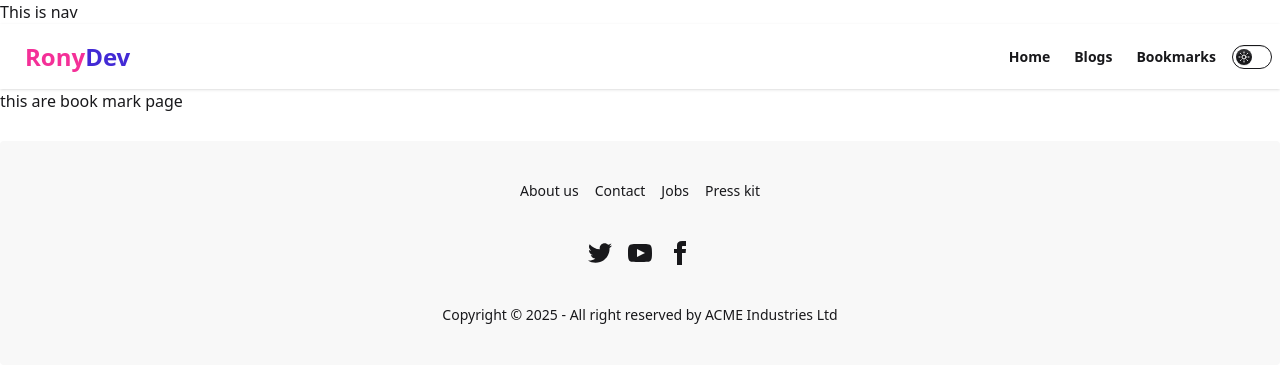
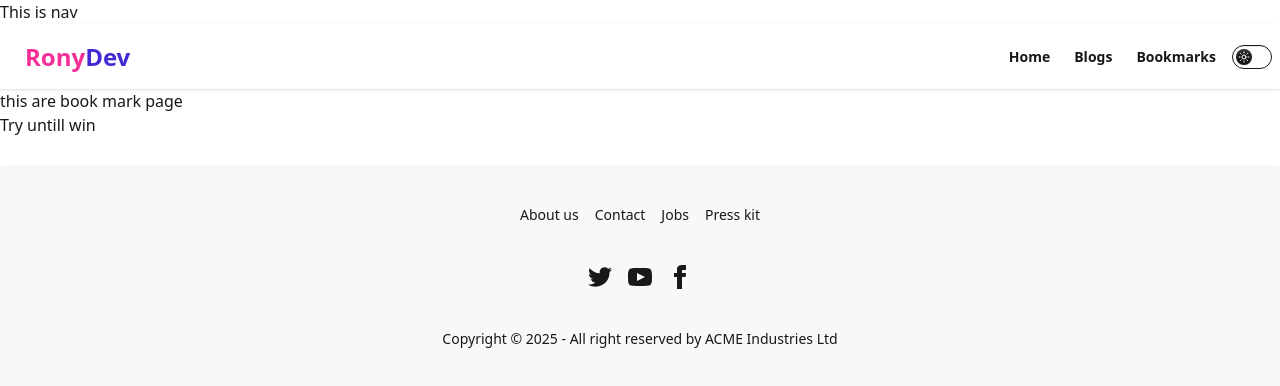
Before and after one commit to abuyusufrony/my-eid-pratice, a React (Vite) app: page /Bookmarks in a window 1280 px wide. Shown: the top 386 px of the page. Built offline with nearby package versions, Linux system fonts and the light colour scheme.

Commit message:
git-push

```diff
--- a/src/Components/Bookmark/Bookmarks.jsx
+++ b/src/Components/Bookmark/Bookmarks.jsx
@@ -4,6 +4,7 @@ const Bookmarks = () => {
     return (
         <div>
             <h2>this are book mark page</h2>
+            <h2>Try untill win </h2>
         </div>
     );
 };
```
